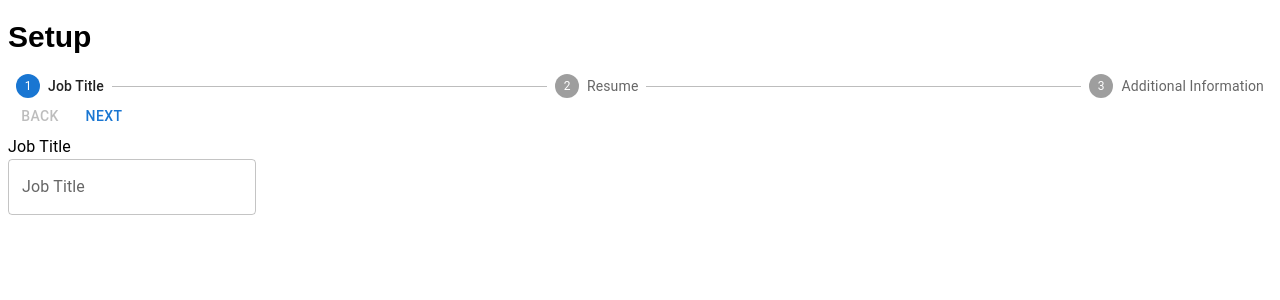
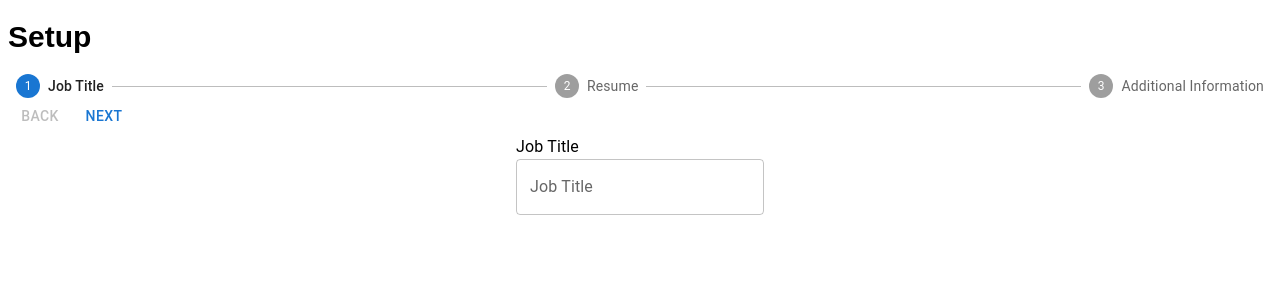
Before and after one commit to Jordan-SFU/HireHigher, a React (Create React App) app in the folder frontend/: page /setup in a window 1280 px wide. Shown: the top 300 px of the page. Built offline with nearby package versions, Linux system fonts and the light colour scheme.

Commit message:
more stepper stuff

```diff
--- a/frontend/src/App.js
+++ b/frontend/src/App.js
@@ -4,6 +4,7 @@ import { BrowserRouter, createBrowserRouter, RouterProvider } from "react-router
 import Home from "./pages/home";
 import ChatTest from "./pages/chattest";
 import Setup from "./pages/setup";
+import StartConfirmation from "./pages/start_confirmation";
 import "./styles/App.css";
 
 const router = createBrowserRouter(
@@ -19,6 +20,10 @@ const router = createBrowserRouter(
         {
           path: "/setup",
           element: <Setup />
+        },
+        {
+          path: "/start",
+          element: <StartConfirmation />
         }
     ]
 );
--- a/frontend/src/pages/setup.jsx
+++ b/frontend/src/pages/setup.jsx
@@ -2,6 +2,9 @@ import React, { useState } from 'react';
 import { Stepper, Step, StepLabel, Button, Typography, Box, TextField } from '@mui/material';
 import { styled } from '@mui/material/styles';
 import CloudUploadIcon from '@mui/icons-material/CloudUpload';
+import StartConfirmation from './start_confirmation';
+
+import '../styles/Setup.css';
 
 const VisuallyHiddenInput = styled('input')({
     clip: 'rect(0 0 0 0)',
@@ -20,6 +23,9 @@ export default function Setup() {
     const [jobTitle, setJobTitle] = useState('');
     const [resume, setResume] = useState(null);
     const [fileName, setFileName] = useState('');
+    const [additionalInfo, setAdditionalInfo] = useState('');
+    const [linkedInProfile, setLinkedInProfile] = useState('');
+    const [hasSubmitted, setHasSubmitted] = useState(false);
 
     const handleFileChange = (event) => {
         const file = event.target.files[0];
@@ -27,6 +33,10 @@ export default function Setup() {
             setResume(file);
             setFileName(file.name);
         }
+    };
+
+    const handleSubmit = async () => {
+        setHasSubmitted(true);
     };
 
     const steps = {
@@ -70,6 +80,20 @@ export default function Setup() {
             content: (
                 <div>
                     <Typography>Additional Information</Typography>
+                    <TextField
+                        label="Additional Information"
+                        value={additionalInfo}
+                        multiline
+                        rows={6}
+                        onChange={(e) => setAdditionalInfo(e.target.value)}
+                        placeholder='Required skills, experience, etc.'
+                    />
+                    <TextField
+                        label="LinkedIn Profile"
+                        value={linkedInProfile}
+                        onChange={(e) => setLinkedInProfile(e.target.value)}
+                        placeholder='linkedin.com/in/yourprofile'
+                    />
                 </div>
             )
         }
@@ -79,6 +103,8 @@ export default function Setup() {
 
     return (
         <div>
+            {!hasSubmitted && (
+                <>
                     <h1>Setup</h1>
                     <Stepper activeStep={activeStep}>
                         {stepLabels.map((label, index) => (
@@ -99,10 +125,22 @@ export default function Setup() {
                     >
                         Next
                     </Button>
+                    <Box>
+                        <div className='step-content'>
+                            {steps[activeStep]?.content}
+                        </div>
+                    </Box>
 
-            <Box>
-                {steps[activeStep]?.content}
-            </Box>
+                    {activeStep === stepLabels.length - 1 && (
+                        <Button
+                            onClick={handleSubmit}
+                        >
+                            Submit
+                        </Button>
+                    )}
+                </>
+            )}
+            {hasSubmitted && <StartConfirmation />}
         </div>
     );
 }
--- /dev/null
+++ b/frontend/src/pages/start_confirmation.jsx
@@ -0,0 +1,14 @@
+import React from "react";
+
+import { Button } from "@mui/material";
+
+function StartConfirmation() {
+    return (
+        <div>
+            <p>insert summarized user info here</p>
+            <Button>Start the Interview</Button>
+        </div>
+    );
+}
+
+export default StartConfirmation;
--- /dev/null
+++ b/frontend/src/styles/Setup.css
@@ -0,0 +1,6 @@
+.step-content {
+    display: flex;
+    flex-direction: column;
+    justify-content: center;
+    align-items: center;
+}
```
Lines whose indentation alone changed are shown as unchanged.
